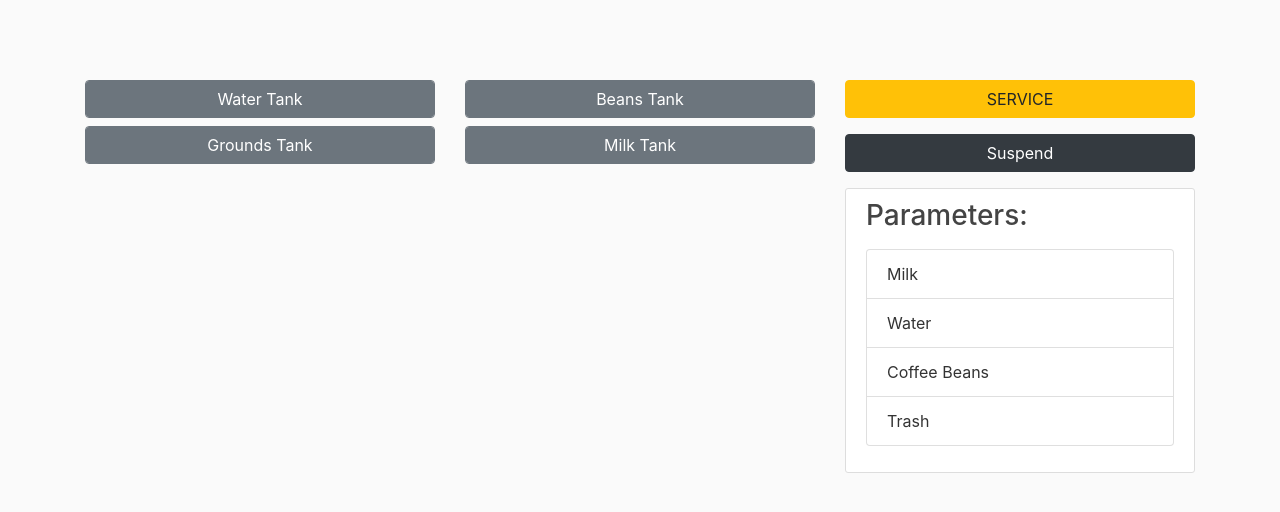
After one commit to TadB/CoffeeMaker, a Flask app: page /service in a window 1280 px wide. The commit adds this page. Shown: the top 512 px of the page. Run offline with Flask 2, Linux system fonts and the light colour scheme; some libraries are stand-ins or nearby versions.

Commit message:
add service menu and full refill tank option

```diff
--- a/coffeeMaker/forms.py
+++ b/coffeeMaker/forms.py
@@ -7,3 +7,10 @@ class CoffeeTypesForm(FlaskForm):
     latte = SubmitField('Caffè latte')
     americano = SubmitField('Caffè americano')
     cappucino = SubmitField('Cappuccino')
+
+
+class ServiceForm(FlaskForm):
+    water = SubmitField('Water Tank')
+    milk = SubmitField('Milk Tank')
+    grounds = SubmitField('Grounds Tank')
+    beans = SubmitField('Beans Tank')
--- a/coffeeMaker/routes.py
+++ b/coffeeMaker/routes.py
@@ -1,7 +1,7 @@
 from flask import render_template, url_for, redirect
 from coffeeMaker import app
-from coffeeMaker.forms import CoffeeTypesForm
-from coffeeMaker.utils import make_coffee
+from coffeeMaker.forms import CoffeeTypesForm, ServiceForm
+from coffeeMaker.utils import make_coffee, full_refill
 
 
 @app.route("/home")
@@ -26,3 +26,20 @@ def main_panel():
         return redirect(url_for('home'))
     return render_template(
         'choose_coffee.html', title='Select delicious coffee', form=form)
+
+
+@app.route("/service", methods=['GET', 'POST'])
+def service():
+    form = ServiceForm()
+    if form.validate_on_submit():
+        if form.water.data:
+            tank_type = form.water.label.text
+        elif form.milk.data:
+            tank_type = form.milk.label.text
+        elif form.grounds.data:
+            tank_type = form.grounds.label.text
+        elif form.beans.data:
+            tank_type = form.beans.label.text
+        full_refill(tank_type)
+        return redirect(url_for('service'))
+    return render_template('service.html', title='Service menu', form=form)
--- a/coffeeMaker/static/style.css
+++ b/coffeeMaker/static/style.css
@@ -14,3 +14,11 @@ h1, h2, h3, h4, h5, h6 {
   border-radius: 3px;
   margin-bottom: 20px;
 }
+
+.content-section {
+  background: #ffffff;
+  padding: 10px 20px;
+  border: 1px solid #dddddd;
+  border-radius: 3px;
+  margin-bottom: 20px;
+}
--- a/coffeeMaker/templates/base.html
+++ b/coffeeMaker/templates/base.html
@@ -22,6 +22,8 @@
                 {% block content %}{% endblock %}
             </div>
             <div class="col-md-4">
+                <p><a class="btn btn-warning btn-block" href="{{url_for('service')}}" role="button">SERVICE</a></p>
+                <p><a class="btn btn-dark btn-block" href="{{url_for('home')}}" role="button">Suspend</a></p>
                 <div class="content-section">
                     <h3>Parameters:</h3>
                     <p class='text-muted'>
--- a/coffeeMaker/templates/home.html
+++ b/coffeeMaker/templates/home.html
@@ -1,4 +1,4 @@
 {% extends "base.html" %}
 {% block content %}
-    <a class="btn btn-primary btn-lg btn-block" href="{{url_for('main_panel')}}" role="button">Turn On</a>
+    <a class="btn btn-success btn-lg btn-block" href="{{url_for('main_panel')}}" role="button">Turn On</a>
 {% endblock content %}
--- /dev/null
+++ b/coffeeMaker/templates/service.html
@@ -0,0 +1,24 @@
+{% extends "base.html" %}
+{% block content %}
+    <div class="button-section">
+        <form method="POST" action="">
+            {{ form.hidden_tag() }}
+            <div class="row mb-2">
+                <div class="col">
+                    {{ form.water(class="btn btn-secondary form-control") }}
+                </div>
+                <div class="col">
+                    {{ form.beans(class="btn btn-secondary form-control") }}
+                </div>
+            </div>
+            <div class="row">
+                <div class="col">
+                    {{ form.grounds(class="btn btn-secondary form-control") }}
+                </div>
+                <div class="col">
+                    {{ form.milk(class="btn btn-secondary form-control") }}
+                </div>
+            </div>
+        </form>
+    </div>
+{% endblock content %}
--- a/coffeeMaker/utils.py
+++ b/coffeeMaker/utils.py
@@ -44,6 +44,9 @@ def refill(t_name, amount):
 
 def full_refill(t_name):
     tank = Tank.query.filter(Tank.name == t_name).first()
-    tank.current_amount = tank.capacity
+    if t_name == 'Grounds Tank':
+        tank.current_amount = 0
+    else:
+        tank.current_amount = tank.capacity
     db.session.commit()
     return
```
